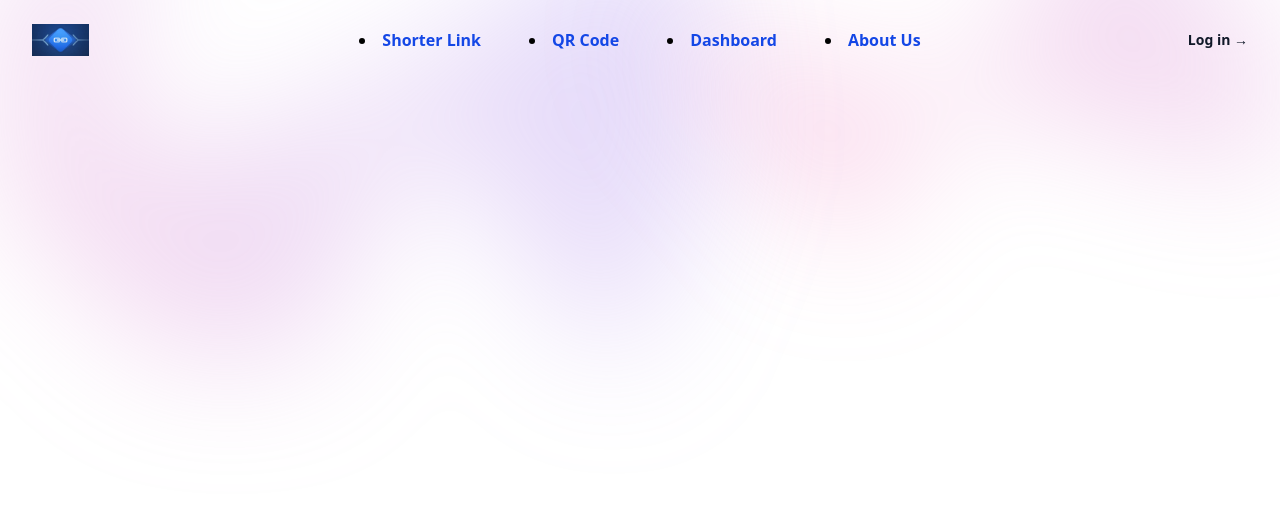
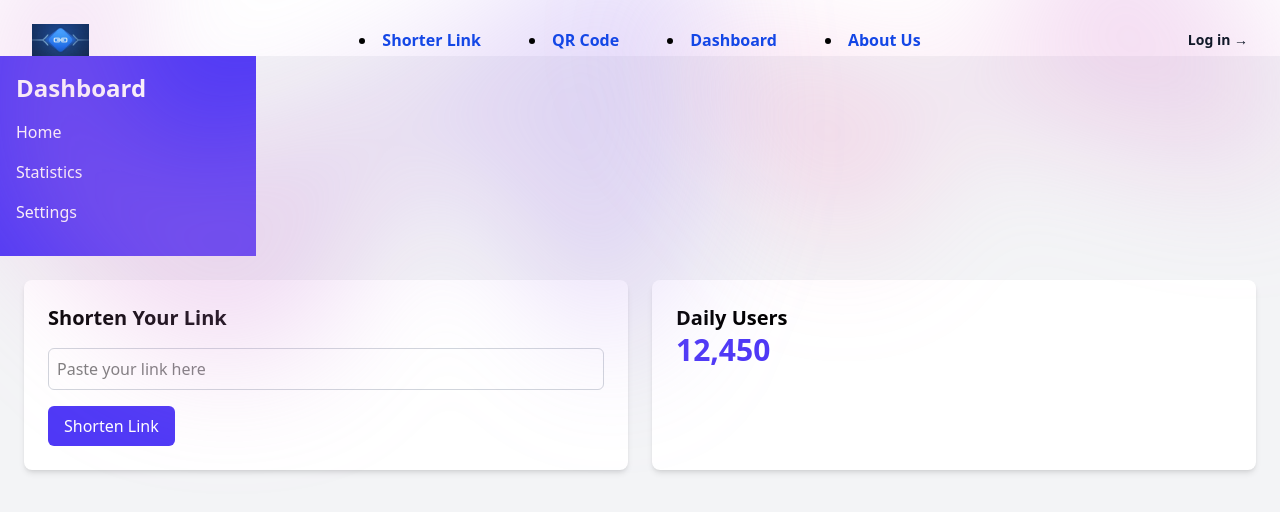
Before and after one commit to Nipz66/url-shortner, a React (Vite) app in the folder frontend/url-frontend/: page /dashboard in a window 1280 px wide. Shown: the top 512 px of the page. Built offline with nearby package versions, Linux system fonts and the light colour scheme.

Commit message:
Dashbord Part Add

```diff
--- a/frontend/url-frontend/src/App.jsx
+++ b/frontend/url-frontend/src/App.jsx
@@ -7,6 +7,7 @@ import Home from './components/Home/Home';
 import Linkshortner from './components/LinkShortner/Linkshortner';
 import ShortnerLink from './components/LinkShortner/ShortnerLink';
 import About from './components/About/About';
+import Dashboard from './components/Dashboard/Dashboard.JSX';
 
 
 function App() {
@@ -22,6 +23,7 @@ function App() {
         <Route path="/Home" element={<Home />} />
         <Route path="/shorten-link" element={<ShortnerLink />} />
         <Route path="/qr-code" element={<QrcodeGenerate />} />
+        <Route path="/dashboard" element={<Dashboard />} />
         <Route path="/about-Us" element={<About />} />
 
       </Routes>
--- /dev/null
+++ b/frontend/url-frontend/src/components/Dashboard/Dashboard.jsx
@@ -0,0 +1,111 @@
+import React, { useState } from 'react';
+
+const Dashboard = () => {
+
+    //Dashboard part is create but it is not good and this same not import I think first add link-short and qr option only and second we can add dashboard
+    // State for link input and shortened link
+    const [link, setLink] = useState('');
+    const [shortenedLink, setShortenedLink] = useState('');
+    const [error, setError] = useState('');
+
+    // Function to handle link shortening (this is just a mock function)
+    const handleShortenLink = () => {
+        if (link) {
+            // Normally, you would call an API to shorten the link.
+            // For demo purposes, we're just adding a random suffix.
+            const shortened = `https://short.ly/${Math.random().toString(36).substring(2, 8)}`;
+            setShortenedLink(shortened);
+            setError('');
+        } else {
+            setError('Please enter a valid URL.');
+        }
+    };
+
+    // Copy to clipboard function
+    const handleCopy = () => {
+        if (shortenedLink) {
+            navigator.clipboard.writeText(shortenedLink).then(() => {
+                alert('Link copied to clipboard!');
+            });
+        }
+    };
+
+    return (
+        <div className="flex flex-col w-full h-screen bg-gray-100">
+            {/* Sidebar */}
+            <div className="flex-none bg-indigo-600 text-white w-64 p-4">
+                <h2 className="text-2xl font-semibold">Dashboard</h2>
+                <nav className="mt-4">
+                    <ul>
+                        <li className="mb-4">
+                            <a href="#" className="hover:text-indigo-200">Home</a>
+                        </li>
+                        <li className="mb-4">
+                            <a href="#" className="hover:text-indigo-200">Statistics</a>
+                        </li>
+                        <li className="mb-4">
+                            <a href="#" className="hover:text-indigo-200">Settings</a>
+                        </li>
+                    </ul>
+                </nav>
+            </div>
+
+            {/* Main Dashboard Content */}
+            <div className="flex-1 p-6">
+                <div className="grid grid-cols-1 md:grid-cols-2 gap-6">
+                    {/* Link Shortening Section */}
+                    <div className="bg-white p-6 rounded-lg shadow-md">
+                        <h3 className="text-xl font-semibold mb-4">Shorten Your Link</h3>
+
+                        {/* Link Input */}
+                        <input
+                            type="text"
+                            value={link}
+                            onChange={(e) => setLink(e.target.value)}
+                            placeholder="Paste your link here"
+                            className="w-full p-2 border border-gray-300 rounded-md mb-4"
+                        />
+
+                        {/* Error message */}
+                        {error && <p className="text-red-500 text-sm">{error}</p>}
+
+                        {/* Shorten Button */}
+                        <button
+                            onClick={handleShortenLink}
+                            className="bg-indigo-600 text-white px-4 py-2 rounded-md"
+                        >
+                            Shorten Link
+                        </button>
+
+                        {/* Display Shortened Link */}
+                        {shortenedLink && (
+                            <div className="mt-4">
+                                <p className="font-semibold text-gray-700">Shortened Link:</p>
+                                <input
+                                    type="text"
+                                    value={shortenedLink}
+                                    readOnly
+                                    className="w-full p-2 border border-gray-300 rounded-md mt-2"
+                                />
+                                <button
+                                    onClick={handleCopy}
+                                    className="bg-green-600 text-white px-4 py-2 rounded-md mt-2"
+                                >
+                                    Copy to Clipboard
+                                </button>
+                            </div>
+                        )}
+                    </div>
+
+                    {/* Statistics Cards */}
+                    <div className="bg-white p-6 rounded-lg shadow-md">
+                        <h3 className="text-xl font-semibold">Daily Users</h3>
+                        <p className="text-3xl font-bold text-indigo-600">12,450</p>
+                    </div>
+                </div>
+            </div>
+        </div>
+    );
+};
+
+export default Dashboard;
--- a/frontend/url-frontend/src/components/Head/Header.jsx
+++ b/frontend/url-frontend/src/components/Head/Header.jsx
@@ -10,7 +10,7 @@ const navigation = [
 
     { name: 'Shorter Link', href: '/shorten-link' },
     { name: 'QR Code', href: '/qr-code' },
-    { name: 'Dashboard', href: '#' },
+    { name: 'Dashboard', href: '/dashboard' },
     { name: 'About Us', href: '/about-Us' },
 ]
 
```
